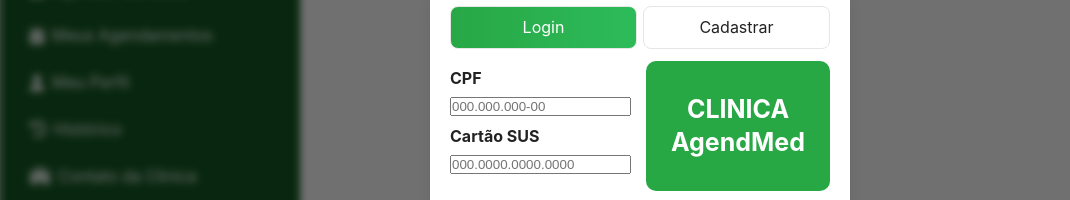
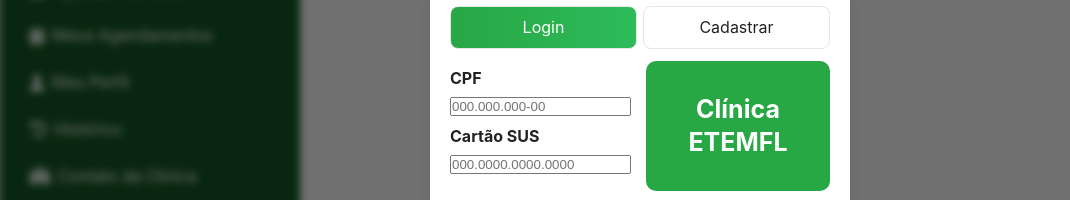
Before and after one commit to ERYSON0714/clinica, a plain HTML site: page agendmed/usuario/index.html in a window 1280 px wide. Shown: the part 209-409 px from the top of the page, without its empty margins (0-1070 px from the left). Drawn offline with nearby package versions, Linux system fonts and the light colour scheme; no server answers.

Commit message:
Update title and logo for user page

```diff
--- a/agendmed/usuario/index.html
+++ b/agendmed/usuario/index.html
@@ -3,7 +3,7 @@
 <head>
   <meta charset="utf-8" />
   <meta name="viewport" content="width=device-width,initial-scale=1" />
-  <title>Usuário - AgendMed</title>
+  <title>Clínica - ETEMFL</title>
 
   <meta name="theme-color" content="#28a745"/>
   <meta name="apple-mobile-web-app-capable" content="yes">
@@ -314,7 +314,7 @@
             <div class="form-group"><label>Cartão SUS</label><input id="loginSus" placeholder="000.0000.0000.0000" /></div>
           </div>
           <div class="login-logo">
-            CLINICA<br>AgendMed
+            Clínica<br>ETEMFL
           </div>
         </div>
 
```
